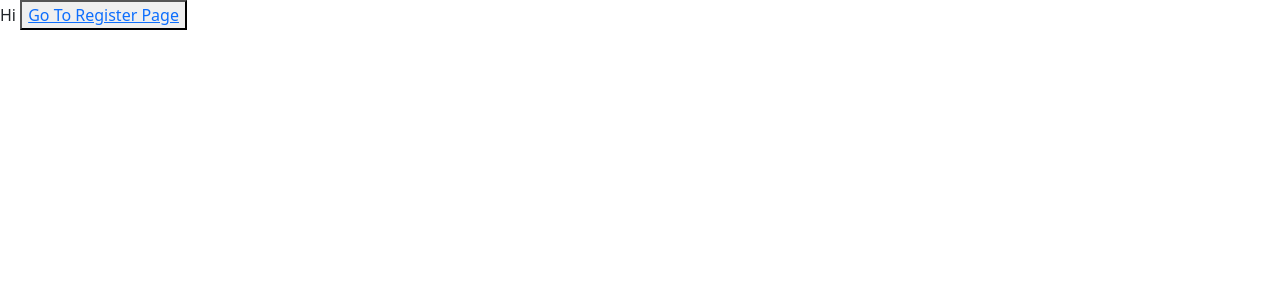
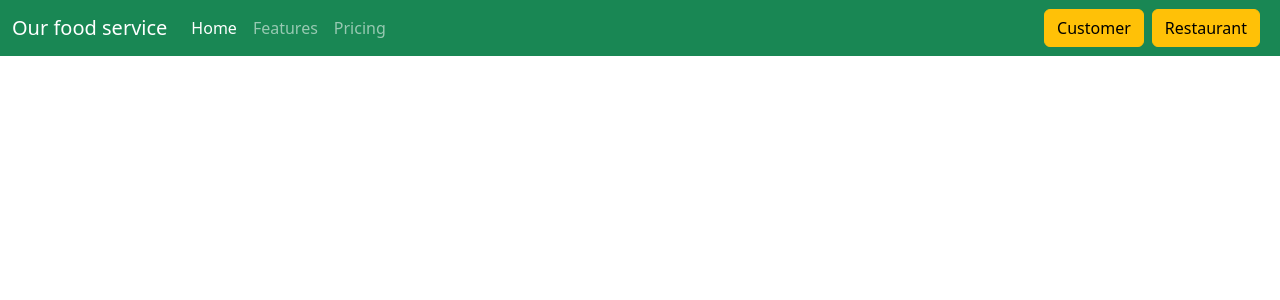
Before and after one commit to aktasemrecan/datenbanken_project, a Flask app: page / in a window 1280 px wide. Shown: the top 300 px of the page. Run offline with Flask 3, Linux system fonts and the light colour scheme.

Commit message:
new edits

```diff
--- a/app.py
+++ b/app.py
@@ -2,20 +2,37 @@ from flask import Flask,render_template,request,flash,redirect,url_for
 from flask_sqlalchemy import SQLAlchemy
 from flask_bcrypt import Bcrypt
 from flask_login import LoginManager, UserMixin, login_user, login_required, logout_user, current_user
+import json
 
 app = Flask(__name__)
 app.config['SECRET_KEY'] = 'our_realy_realy_secret_key'
-app.config["SQLALCHEMY_DATABASE_URI"] = "sqlite:///customers.db"
+app.config["SQLALCHEMY_DATABASE_URI"] = "sqlite:///database.db"
 db = SQLAlchemy(app)
 bcrypt = Bcrypt(app)
 login_manager = LoginManager(app)
 
 class User(UserMixin,db.Model):
-    id = db.Column(db.Integer,primary_key=True)
+    id = db.Column(db.Integer,unique=True,primary_key=True)
+    is_user = db.Column(db.Boolean,nullable=False)
     username = db.Column(db.String(50),unique=True,nullable=False)
     password = db.Column(db.String(120), nullable=False)
     adresse = db.Column(db.String(150), nullable=False)
     plz = db.Column(db.Integer, nullable=False)
+
+class Restaurant(UserMixin,db.Model):
+    id = db.Column(db.Integer,unique=True,primary_key=True)
+    is_user = db.Column(db.Boolean,nullable=False)
+    username = db.Column(db.String(50),unique=True,nullable=False)
+    password = db.Column(db.String(120), nullable=False)
+    adresse = db.Column(db.String(150), nullable=False)
+    plz = db.Column(db.String, nullable=True)
+
+
+    def set_plz(self, plz_list):
+        self.plz = json.dumps(plz_list)
+
+    def get_plz(self):
+        return json.loads(self.plz) if self.plz else []
 
 
 with app.app_context():
@@ -42,7 +59,7 @@ def loginForCustomer():
             adresse = request.form["register_adresse"]
             plz = request.form["register_plz"]
 
-            new_customer = User(username=username,password=hashed_password,adresse=adresse,plz=plz)
+            new_customer = User(username=username,password=hashed_password,adresse=adresse,plz=plz,is_user=True)
             db.session.add(new_customer)
             db.session.commit()
 
@@ -63,6 +80,38 @@ def loginForCustomer():
 
     return render_template("loginForCustomer.html")
 
+@app.route("/loginForRestaurant",methods=['POST','GET'])
+def loginForRestaurant():
+    if request.method == 'POST':
+        if "register" in request.form:
+            username = request.form["register_username"]
+            password = request.form["register_password"]
+            hashed_password = bcrypt.generate_password_hash(password).decode('utf-8')
+            adresse = request.form["register_adresse"]
+            plz = request.form["register_plz"]
+
+            new_customer = Restaurant(username=username,password=hashed_password,adresse=adresse,plz=plz,is_user=False)
+            db.session.add(new_customer)
+            db.session.commit()
+
+            flash('You are successfully registered. Now you can log in !', 'success')
+
+        elif "login" in request.form:
+            username= request.form["login_username"]
+            password = request.form["login_password"]
+
+            restaurant = Restaurant.query.filter_by(username=username).first()
+
+            if restaurant and bcrypt.check_password_hash(restaurant.password, password):
+                login_user(restaurant)
+                flash('You are successfully log in. Now you can order something !', 'success')
+                return redirect(url_for('home'))
+            else:
+                flash('Please check your id or password again. !', 'danger')
+
+    return render_template("loginForRestaurant.html")
+
+
 
 @app.route('/logout')
 @login_required
--- a/static/index.css
+++ b/static/index.css
@@ -0,0 +1,3 @@
+#restaurantsDiv{
+    width: 50%;
+}
--- a/templates/index.html
+++ b/templates/index.html
@@ -10,14 +10,61 @@
     <script src="https://cdn.jsdelivr.net/npm/bootstrap@5.3.2/dist/js/bootstrap.bundle.min.js"
         integrity="sha384-C6RzsynM9kWDrMNeT87bh95OGNyZPhcTNXj1NW7RuBCsyN/o0jlpcV8Qyq46cDfL"
         crossorigin="anonymous"></script>
-        <link rel="stylesheet" href="../static/index.css" type="text/css"></head>
+    <link rel="stylesheet" href="../static/index.css" type="text/css">
+</head>
 
 <body>
-    Hi {{current_user.username }}
-   <button  > <a href="./loginForCustomer"> Go To Register Page</a> </button>
-   {% if current_user.is_authenticated %}
-   <a href="{{ url_for('logout') }}">Çıkış Yap</a>
-   {% endif %}
+    <div class="navbar navbar-dark bg-success   navbar-expand-lg ">
+        <div class="container-fluid justify-content-between ">
+            <a class="navbar-brand" href="#">Our food service</a>
+            <ul class="navbar-nav me-auto mb-2 mb-lg-0">
+                <li class="nav-item">
+                    <a class="nav-link active" aria-current="page" href="#">Home</a>
+                </li>
+                <li class="nav-item">
+                    <a class="nav-link" href="#">Features</a>
+                </li>
+                <li class="nav-item">
+                    <a class="nav-link" href="#">Pricing</a>
+                </li>
+            </ul>
+            <ul class="navbar-nav ">
+                {% if not current_user.is_user and current_user.is_authenticated %}
+                <li>My Restaurant</li>
+                {% endif %}
+                {% if current_user.is_user %}
+                <li>Welcome {{ current_user.username }} !</li>
+                {% endif %}
+            </ul>
+            {% if not current_user.is_authenticated %}
+            <button class="btn btn-warning ">
+                <a class="link-underline-opacity-0 text-decoration-none" style="color: black" href="/loginForCustomer">Customer</a>
+            </button>
+            <button class="btn btn-warning mx-2">
+                <a class="link-underline-opacity-0 text-decoration-none" style="color: black" href="/loginForRestaurant">Restaurant</a>
+            </button>
+            {% endif %}
+            {% if current_user.is_authenticated %}
+            <button class="btn btn-danger mx-2 ms-3">
+                <a class="link-underline-opacity-0 text-decoration-none" style="color: white" href="{{ url_for('logout') }}">Logout</a>
+            </button>
+            {% endif %}
+        </div>
+    </div>
+    {% if current_user.is_user %}
+    <div class="w-100">
+        <h3 class="justify-content-center  d-flex">Restaurants</h3>
+        <div id="restaurantsDiv" class="mx-auto">
+            <div class="card">
+                <div class="card-body">
+                    <h5 class="card-title">Special title treatment</h5>
+                    <p class="card-text">With supporting text below as a natural lead-in to additional content.</p>
+                    <a href="#" class="btn btn-warning">Speisekarte einsehen</a>
+                </div>
+            </div>
+        </div>
+    </div>
+    {% endif %}
 </body>
 
 </html>
```
Also changed, not shown: instance/customers.db (deleted).
